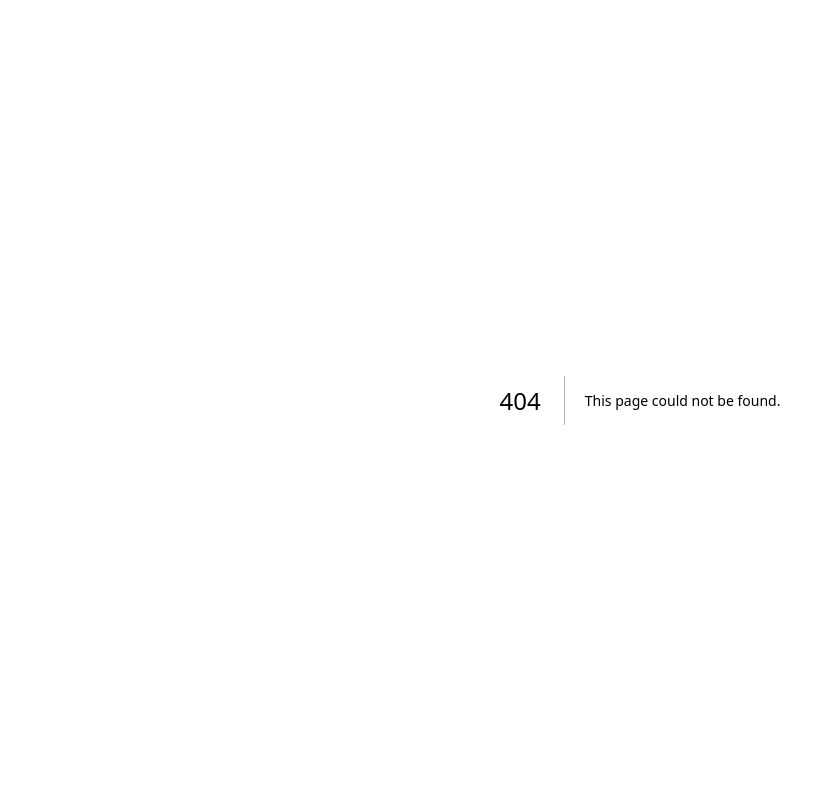
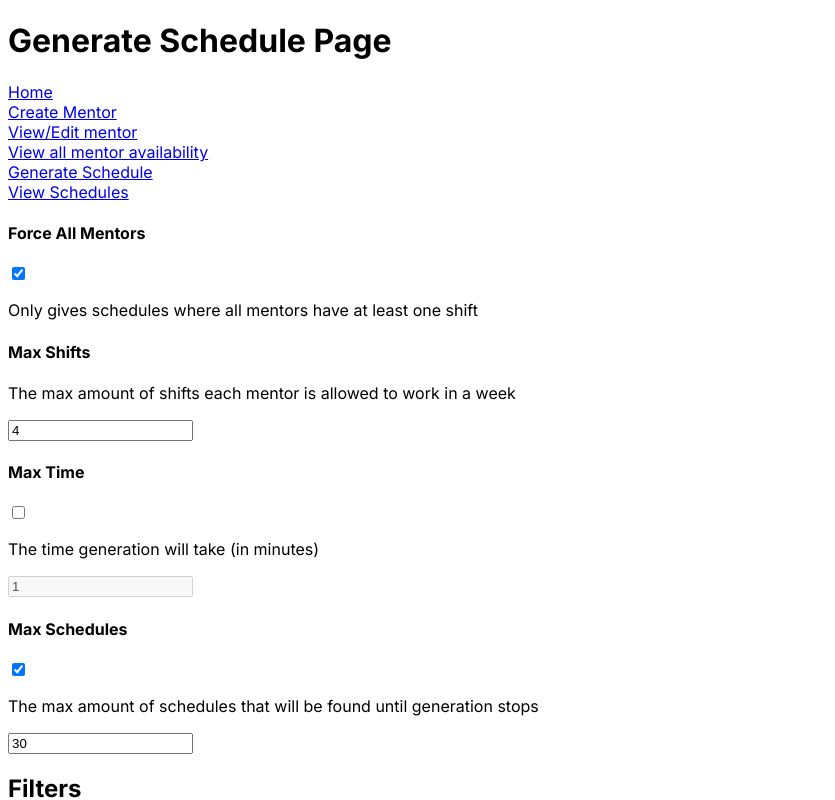
Before and after one commit to BlckHawker/Mentor-Schedule-Maker, a Next.js app: page /schedule/generate in a window 1280 px wide. Before the commit this address had no page. Shown: the top 800 px of the page, without its empty margins (0-835 px from the left). Built offline with nearby package versions, Linux system fonts and the light colour scheme.

Commit message:
Save schedules to local storage

```diff
--- /dev/null
+++ b/src/app/schedule/generate/page.tsx
@@ -0,0 +1,12 @@
+
+//where schedules can be made
+import GenerateSchedule from "@/components/GenerateSchedule";
+
+export default function GenerateSchedulePage() {
+  return (
+      <div>
+        <h1>Generate Schedule Page</h1>
+        <GenerateSchedule/>
+      </div>
+  );
+}
--- a/src/components/ViewSchedule.tsx
+++ b/src/components/GenerateSchedule.tsx
@@ -6,7 +6,7 @@ import { useState, useEffect } from "react";
 import IndividualSchedule from "./IndividualSchedule";
 import { FilterInterface } from "@/app/interface/Filter";
 import NavBar from "./NavBar";
-const ViewSchedule = () => {
+const GenerateSchedule = () => {
     const pauseTime = 1;
     const maxSchedulesAllowed = 4294967295; //physically can't add anymore to an array
     const notifSound = "https://s3.amazonaws.com/freecodecamp/drums/Heater-1.mp3";
@@ -33,6 +33,8 @@ const ViewSchedule = () => {
         async function fetchData() {
             setIsLoading(true);
             let str = localStorage.getItem("mentors");
+            console.log();
+
             if (str === "undefined" || str === null) {
                 str = "[]";
             }
@@ -44,6 +46,13 @@ const ViewSchedule = () => {
         fetchData();
     }, []);
 
+    //add schedules to local storage
+    useEffect(() => {
+        if(possibleSchedules !== undefined && possibleSchedules?.length > 0) {
+            localStorage.setItem("schedules", JSON.stringify(possibleSchedules));
+        }
+    }, [possibleSchedules])
+
     //update timer for generating schedules
     useEffect(() => {
         if(generatingSchedules) {
@@ -51,6 +60,8 @@ const ViewSchedule = () => {
             return () => {clearInterval(interval);}
         }
     }, [generatingSchedules]);
+
+
 
     //assumes there is only one person on shift
     if (isLoading) {
@@ -412,4 +423,4 @@ const ViewSchedule = () => {
     }
 }
 
-export default ViewSchedule;
+export default GenerateSchedule;
--- a/src/components/NavBar.tsx
+++ b/src/components/NavBar.tsx
@@ -7,7 +7,8 @@ const NavBar = () => {
             <Link href={"/mentor/create"}>Create Mentor</Link><br/>
             <Link href={"/mentor/edit"}>View/Edit mentor</Link><br/>
             <Link href={"/mentor"}>View all mentor availability</Link><br />
-            <Link href={"/schedule"}>Generate Schedule</Link>
+            <Link href={"/schedule/generate"}>Generate Schedule</Link> <br />
+            <Link href={"/schedule"}>View Schedules</Link>
 
         </div>
     );
```
Also changed, not shown: src/app/schedule/page.tsx (+2 -5 lines), 1 other file (tests, documents, lock files or other folders).
